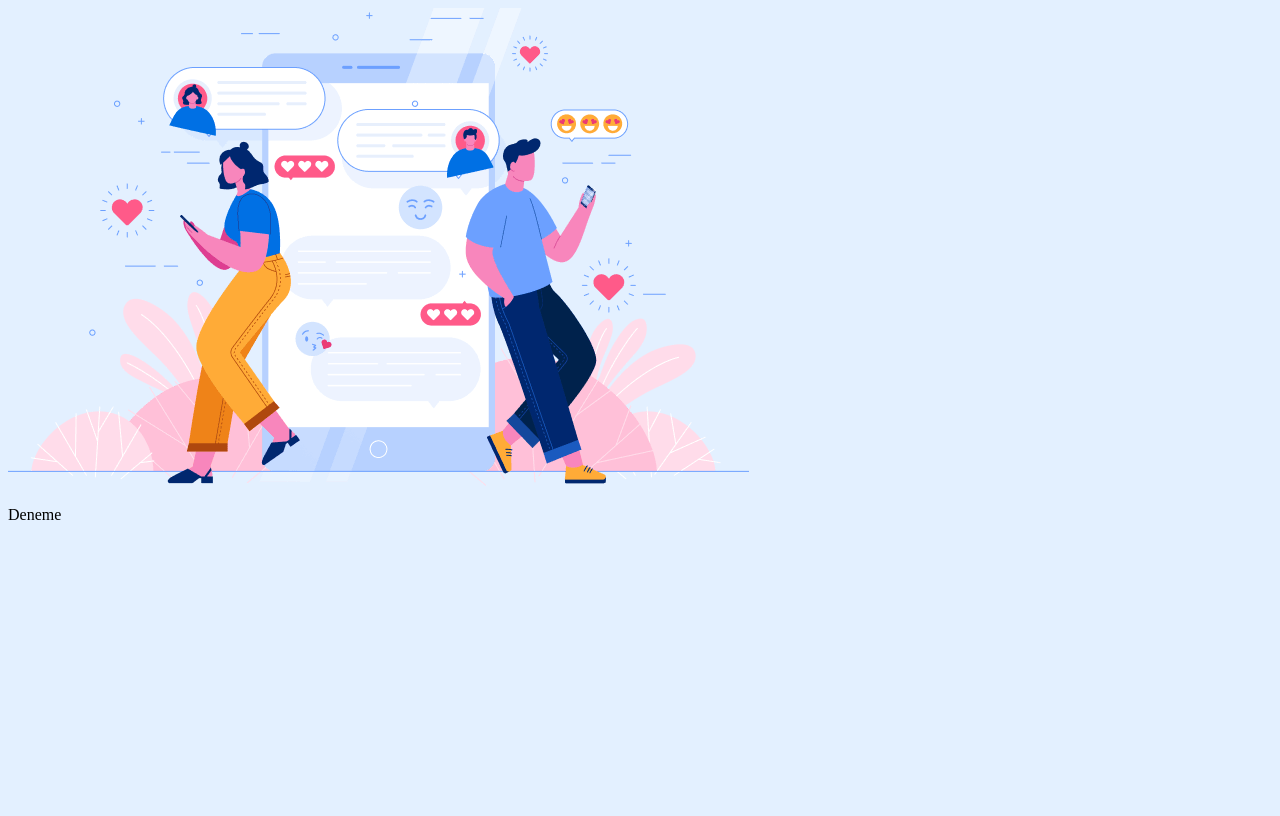
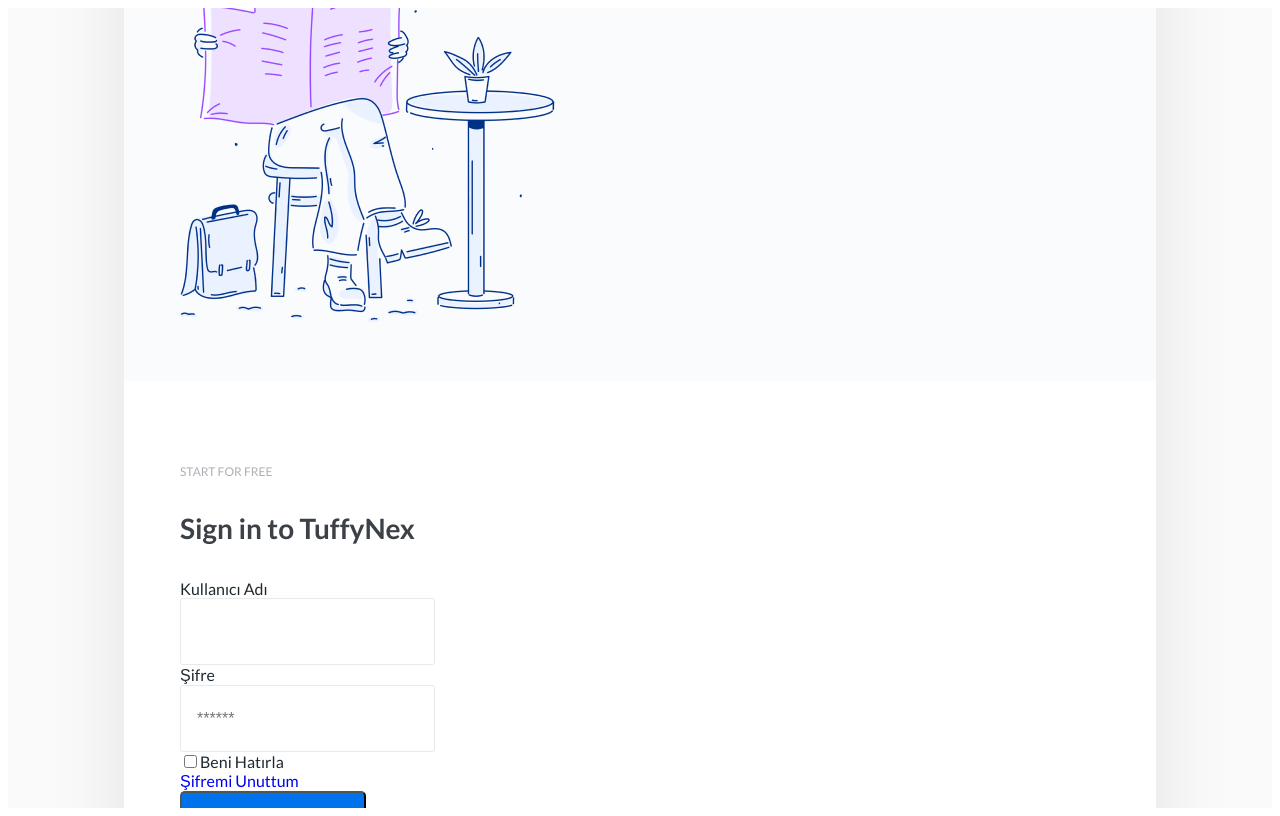
Before and after one commit to JorvithKynx/tuffynex, a React (Vite) app: page /auth/login in a window 1280 px wide. Built offline with nearby package versions, Linux system fonts and the light colour scheme.

Commit message:
Değişiklik

```diff
--- a/index.html
+++ b/index.html
@@ -6,7 +6,8 @@
 	<meta name="viewport" content="width=device-width, initial-scale=1.0"/>
 	<link rel="stylesheet" href="%VITE_CDN_CSS_NORMALIZE%" />
 	<link rel="stylesheet" href="%VITE_CDN_CSS_BOOTSTRAP%" />
-	<link rel="stylesheet" href="%VITE_CDN_CSS_FONTAWESOME%" />
+	<link rel="stylesheet" href="%VITE_CDN_CSS_FONTAWESOME_ALL%" />
+	<link rel="stylesheet" href="%VITE_CDN_CSS_FONTAWESOME_THIN%" />
 	<link rel="stylesheet" href="%VITE_CDN_CSS_SWEETALERT2%" />
 	<title>Vite + React</title>
 </head>
--- a/src/pages/Login.jsx
+++ b/src/pages/Login.jsx
@@ -1,15 +1,104 @@
-import React from 'react';
+import React, {
+	useState
+} from 'react';
+
+import {
+	Link
+} from 'react-router-dom';
+
 import '../styles/Login.scss';
 
 const Login = () => {
+
+	const appName = import.meta.env.VITE_STR_APPNAME;
+
+	const [username, setUsername] = useState(localStorage.getItem('username') || '');
+	const [password, setPassword] = useState(localStorage.getItem('password') || '');
+	const [remember, setRemember] = useState(localStorage.getItem('remember') === 'true');
+
+	const loginHandler = (_username, _password, _remember) => {
+
+		_username = username;
+		_password = password;
+		_remember = remember;
+
+
+		console.log('Login Handler:', _username, _password, _remember);
+
+	}
+
 	return (
-		<div className="container">
-			<div className="row align-items-center justify-content-center">
-				<div className="col-lg-6 col-md-6 col-sm-12 text-center">
-					<img src="/assets/img/auth-forms-left.png" alt="Logo" className="img-fluid"/>
-				</div>
-				<div className="col-lg-6 col-md-6 col-sm-12 text-center">
-					<p>Deneme</p>
+		<div className="body-wrapper">
+			<div className="auth-body">
+				<div className="auth-content">
+					<div className="auth-box">
+						<div className="container">
+							<div className="row">
+
+								<div className="col-md-6 d-none d-sm-none d-md-block auth-col-left">
+									<img src="/assets/img/auth-forms-left.png" alt="Logo" className="img-fluid"/>
+								</div>
+
+								<div className="col-md-6 col-sm-12 auth-col-right">
+
+									<div className="auth-form">
+
+										<h6>Start for Free</h6>
+										<h4>Sign in to {appName}</h4>
+
+										<div className="mb-3">
+											<label htmlFor="login-username" className="form-label">Kullanıcı Adı</label>
+											<div className="input-group">
+												<i className="fa-sharp fa-thin fa-at"></i>
+												<input type="text" className="form-control" id="login-username"
+													value={username}
+													onChange={(e) => setUsername(e.target.value)}
+												/>
+											</div>
+										</div>
+
+										<div className="mb-3">
+											<label htmlFor="login-password" className="form-label">Şifre</label>
+											<div className="input-group">
+												<i className="fa-sharp fa-thin fa-lock"></i>
+												<input type="password" className="form-control" id="login-password" placeholder="******"
+													value={password}
+													onChange={(e) => setPassword(e.target.value)}
+												/>
+											</div>
+										</div>
+
+										<div className="d-flex justify-content-between mb-3">
+
+											<div className="form-check">
+												<input type="checkbox" className="form-check-input" id="login-remember"
+													checked={remember}
+													onChange={(e) => setRemember(e.target.checked)}
+												/>
+												<label htmlFor="login-remember" className="form-check-label">Beni Hatırla</label>
+											</div>
+
+											<div className="">
+												<Link to="/auth/forgot-password">Şifremi Unuttum</Link>
+											</div>
+
+
+										</div>
+
+										<div className="d-grid mb-3">
+											<button type="button" className="btn btn-theme" onClick={loginHandler}>
+												<span>Continue</span>
+												<i className="fa-sharp fa-thin fa-angle-double-right"></i>
+											</button>
+										</div>
+
+									</div>
+
+								</div>
+
+							</div>
+						</div>
+					</div>
 				</div>
 			</div>
 		</div>
--- a/src/styles/Login.scss
+++ b/src/styles/Login.scss
@@ -1,16 +1,189 @@
-html, body {
-	height: 100vh;
+@import url("https://fonts.googleapis.com/css2?family=Lato:wght@400;700&display=swap");
+
+body {
+	height: 100%;
+	color: rgba(60, 65, 71, 1); // #3c4147
+	font-family: "Lato", sans-serif;
+	-webkit-font-smoothing: antialiased; /* Webkit tabanlı tarayıcılar için */
+	-moz-osx-font-smoothing: grayscale; /* macOS tarayıcılar için */
 }
 
-body {
+.body-wrapper {
 	height: 100vh;
-	background-color: rgb(227, 240, 255);
+	overflow: hidden;
+
+	.auth-body {
+		position: relative;
+		z-index: 1;
+		width: 100%;
+		height: 100%;
+		overflow-y: auto;
+		background-color: rgba(250, 250, 250, 1); // #fafafa
+
+		.auth-content {
+			display: -webkit-box;
+			display: -ms-flexbox;
+			display: flex;
+			width: 100%;
+			height: 100%;
+			-webkit-box-align: center;
+			-ms-flex-align: center;
+			align-items: center;
+			-webkit-box-pack: center;
+			-ms-flex-pack: center;
+			justify-content: center;
+
+			.auth-box {
+				width: 100%;
+				max-width: 1032px;
+				margin: 40px auto;
+				-webkit-box-shadow: 0 4px 70px 10px rgba(0, 0, 0, 0.08);
+				box-shadow: 0 4px 70px 10px rgba(0, 0, 0, 0.08);
+				border-radius: 5px;
+				background-color: rgba(250, 251, 252, 1); // #fafbfc
+
+				> .container {
+					height: 100%;
+
+					> .row {
+						height: 100%;
+
+						.auth-col-left {
+							margin: 0;
+							padding: 55px;
+						}
+
+						.auth-col-right {
+							display: -webkit-box;
+							display: -ms-flexbox;
+							display: flex;
+							-ms-flex-wrap: wrap;
+							flex-wrap: wrap;
+							-webkit-box-align: center;
+							-ms-flex-align: center;
+							align-items: center;
+							margin: 0;
+							padding: 0;
+							background: rgba(255, 255, 255, 1); // #fff
+
+							.auth-form {
+								width: 100%;
+								min-height: 450px;
+								margin: 0;
+								padding: 55px;
+								border: 1px solid rgba(255, 255, 255, 1); // #ffffff
+								border-radius: 5px;
+								background: rgba(255, 255, 255, 1); // #ffffff
+								-webkit-box-shadow: none;
+								box-shadow: none;
+								overflow-y: auto;
+
+								h6 {
+									color: rgba(174, 175, 182, 1); // #aeafb6
+									font-size: 12px;
+									font-weight: 400;
+									text-transform: uppercase;
+								}
+
+								h4 {
+									font-size: 28px;
+									font-weight: 600;
+									margin: 0 0 30px 0;
+									line-height: 42px;
+								}
+
+								label {
+									color: rgba(32, 41, 47, 1); // #20292f
+									font-size: 16px;
+									font-weight: 400;
+								}
+
+								.input-group {
+
+									i {
+										position: absolute;
+										display: -webkit-box;
+										display: -ms-flexbox;
+										display: flex;
+										top: 0;
+										right: 16px;
+										height: 100%;
+										z-index: 999;
+										-webkit-box-align: center;
+										-ms-flex-align: center;
+										align-items: center;
+										-webkit-box-pack: center;
+										-ms-flex-pack: center;
+										justify-content: center;
+									}
+
+									input {
+										color: rgba(32, 41, 47, 1); // #20292f
+										height: 55px;
+										font-size: 16px;
+										font-weight: 400;
+										line-height: 55px;
+										margin: 0 !important;
+										padding: 5px 30px 5px 16px !important;
+										border: 1px solid rgba(232, 234, 233, 1); // #e8eae9
+										border-radius: 3px;
+										-webkit-box-shadow: none !important;
+										box-shadow: none !important;
+										background: transparent !important;
+										-webkit-transition: all 0.3s;
+										-o-transition: all 0.3s;
+										transition: all 0.3s;
+
+										&:focus {
+											outline: none !important;
+											-webkit-box-shadow: 0 10px 10px rgba(0, 123, 255, 0.09) !important;
+											box-shadow: 0 10px 10px rgba(0, 123, 255, 0.09) !important;
+										}
+									}
+
+								}
+
+								.btn-theme {
+
+									color: #FFFFFF;
+
+									padding: 14px 52px !important;
+
+									font-size: 18px;
+									font-weight: 700;
+									line-height: 25px;
+
+									border-radius: 5px;
+
+									box-shadow: none !important;
+									background: #0073EC;
+
+									transition: all 0.2s linear;
+
+									&:focus, &:hover {
+										color: #FFFFFF !important;
+										outline: none !important;
+										box-shadow: 0 4px 11px rgba(241, 103, 67, 0.46) !important;
+										transform: translateY(-2px) !important;
+									}
+
+								}
+
+								input[type="checkbox"] {
+									&:focus {
+										box-shadow: none !important;
+									}
+								}
+
+								a {
+									text-decoration: none !important;
+								}
+
+							}
+						}
+					}
+				}
+			}
+		}
+	}
 }
-
-.container {
-	height: 100vh;
-}
-
-.row {
-	height: 100vh;
-}
```
Also changed, not shown: public/assets/img/auth-forms-left.png, 1 other file (tests, documents, lock files or other folders).
